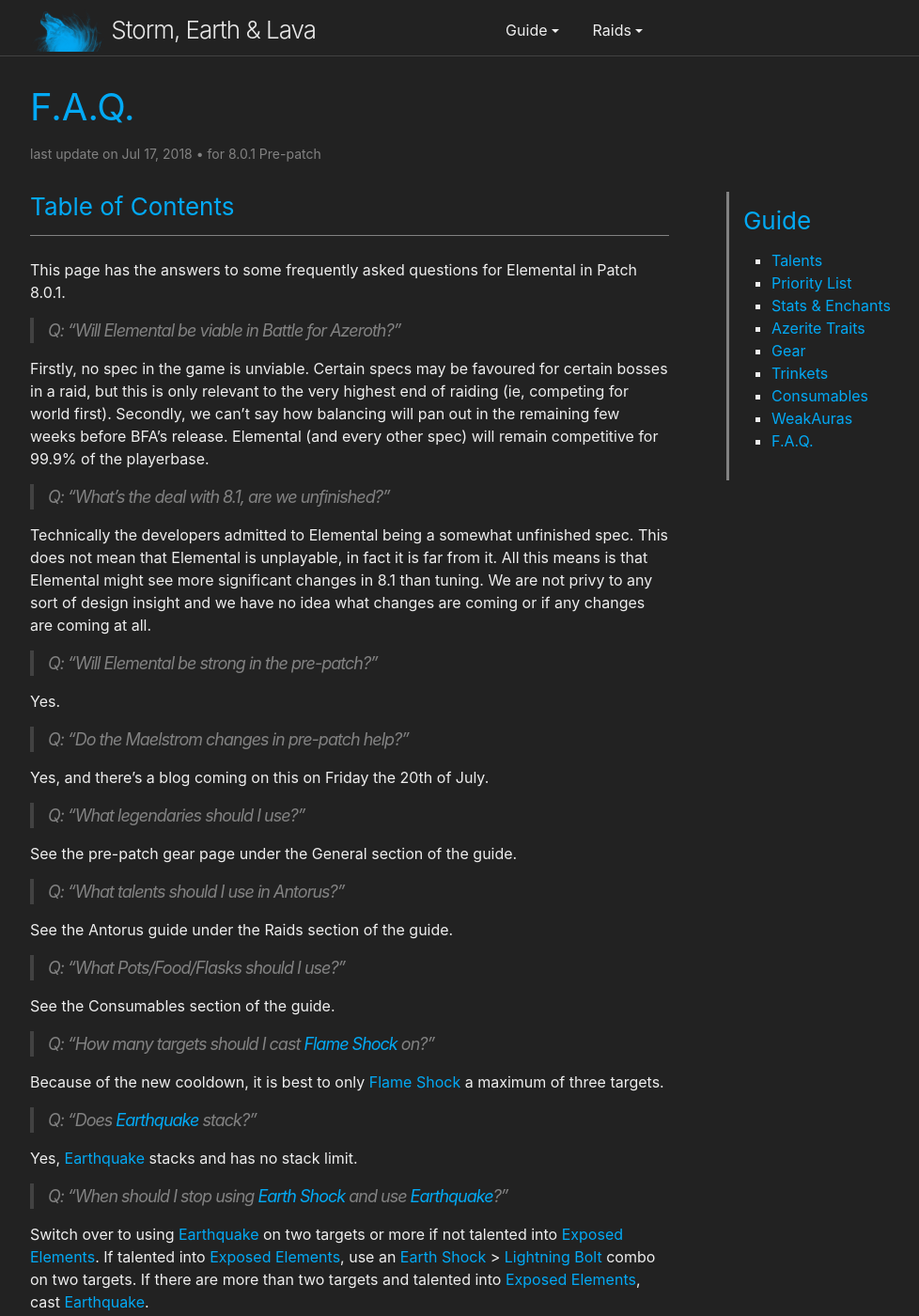
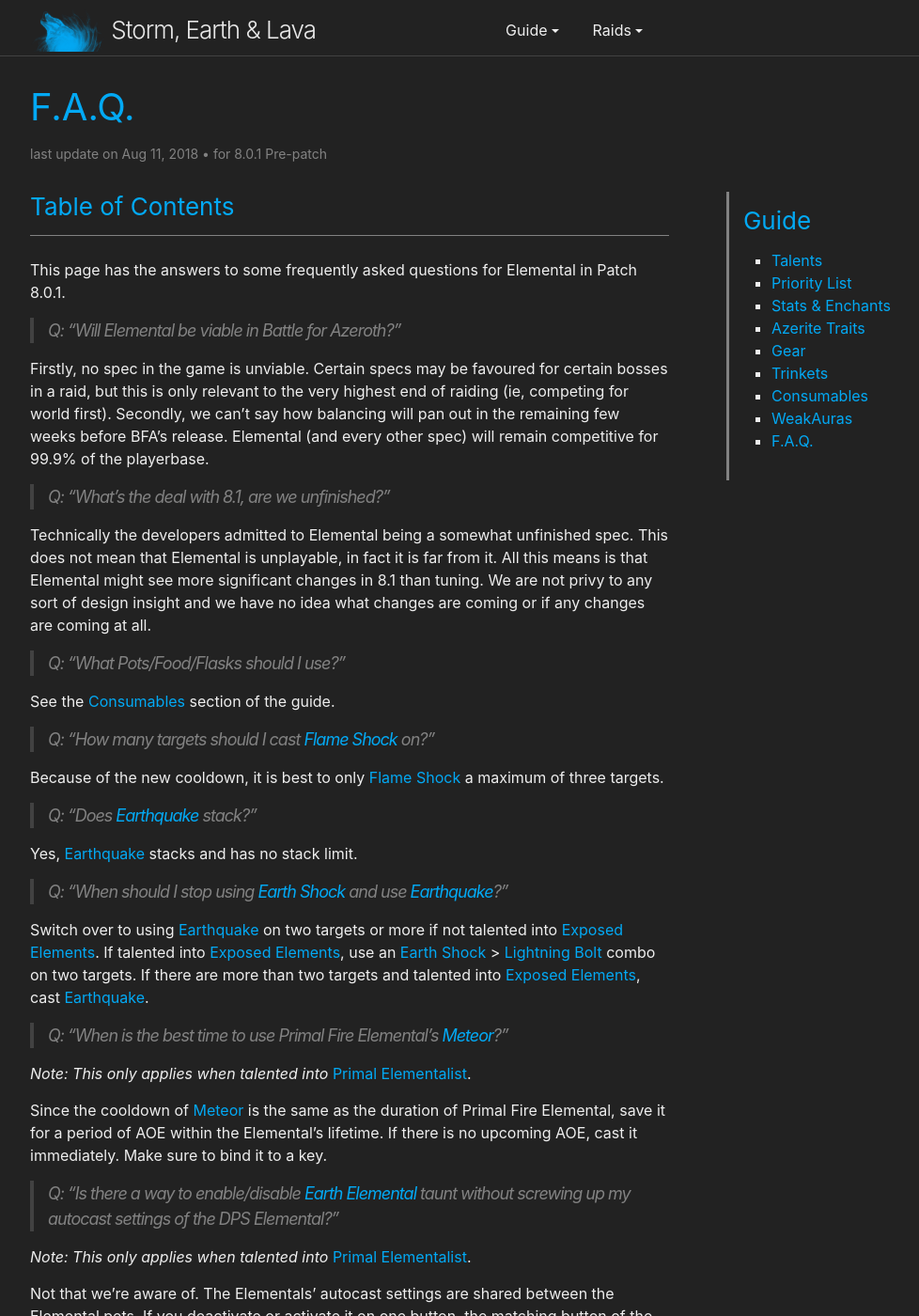
Before and after one commit to stormearthandlava/stormearthandlava.github.io, a Jekyll site: the page built from guide/general/faq.md, in a window 1280 px wide and 1400 px high. Shown: the whole window at 94% size, without its empty margins (268-1246 px from the left). Built offline with Jekyll 4.4.1, drawn with Linux system fonts in a browser that asks for light colours; a script that is not in the unit is left out.

Commit message:
slight faq update

```diff
--- a/guide/general/faq.md
+++ b/guide/general/faq.md
@@ -1,7 +1,7 @@
 ---
 layout: page
 title: F.A.Q.
-last_update: 2018-07-17 09:00:00
+last_update: 2018-08-11 09:00:00
 game_version: 8.0.1 Pre-patch
 toc: true
 ---
@@ -16,25 +16,10 @@
 
 Technically the developers admitted to Elemental being a somewhat unfinished spec.  This does not mean that Elemental is unplayable, in fact it is far from it.  All this means is that Elemental might see more significant changes in 8.1 than tuning. We are not privy to any sort of design insight and we have no idea what changes are coming or if any changes are coming at all.
 
-> Q: "Will Elemental be strong in the pre-patch?"
-
-Yes.
-
-> Q: "Do the Maelstrom changes in pre-patch help?"
-
-Yes, and there's a blog coming on this on Friday the 20th of July.
-
-> Q: "What legendaries should I use?"
-
-See the pre-patch gear page under the General section of the guide.
-
-> Q: "What talents should I use in Antorus?"
-
-See the Antorus guide under the Raids section of the guide.
 
 > Q: "What Pots/Food/Flasks should I use?"
 
-See the Consumables section of the guide.
+See the [Consumables]({{ site.baseurl }}{% link guide/general/consumables.md %}) section of the guide.
 
 > Q: "How many targets should I cast {{ site.data.spell.fs }} on?"
 
```
